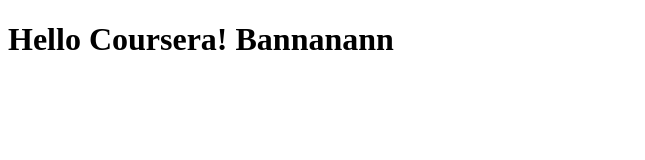
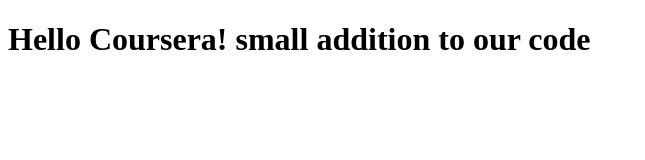
Before and after one commit to 09Farhan/coursera-test, a plain HTML site: page site/index.html in a window 1280 px wide. Shown: the whole page, without its empty margins (0-645 px from the left). Drawn offline with Linux system fonts and the light colour scheme.

Commit message:
small change in our code:

```diff
--- a/site/index.html
+++ b/site/index.html
@@ -6,7 +6,7 @@
 	<title>Hello Coursera</title>
 </head>
 <body>
-	<h1>Hello Coursera! Bannanann</h1>
+	<h1>Hello Coursera! small addition to our code</h1>
 
 </body>
 </html>
```
